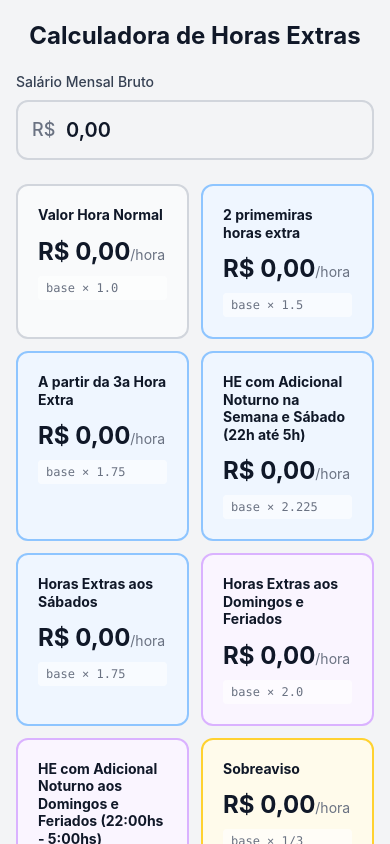
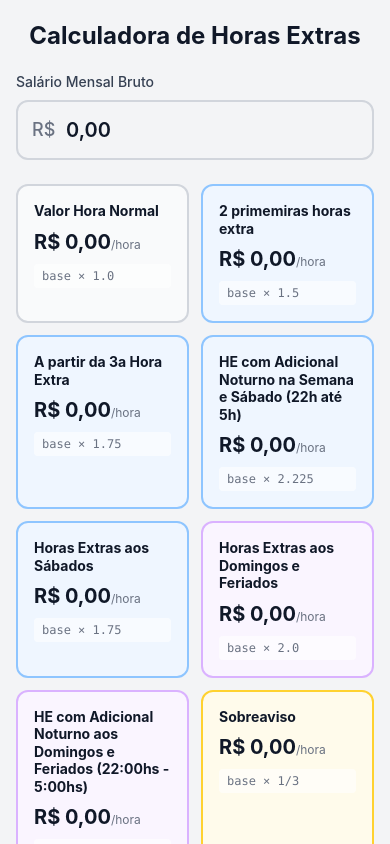
Before and after one commit to paulograbin/horasExtras, a React (Vite) app: page / in a window 390 px wide. Shown: the top 844 px of the page. Built offline with nearby package versions, Linux system fonts and the light colour scheme.

Commit message:
Tighter padding on mobile (p-4 sm:p-5), smaller text, added active:scale for touch feedback.

```diff
--- a/src/components/BandCard.tsx
+++ b/src/components/BandCard.tsx
@@ -40,17 +40,17 @@ export function BandCard({ result }: BandCardProps) {
 
   return (
     <div
-      className={`rounded-xl border-2 ${styles.border} ${styles.bg} p-5 transition-all hover:shadow-lg hover:-translate-y-0.5`}
+      className={`rounded-xl border-2 ${styles.border} ${styles.bg} p-4 sm:p-5 transition-all hover:shadow-lg hover:-translate-y-0.5 active:scale-[0.98]`}
     >
-      <div className="flex items-start justify-between mb-3">
+      <div className="flex items-start justify-between mb-2 sm:mb-3">
         <h3 className="font-bold text-gray-900 text-sm leading-tight">
           {band.name}
         </h3>
       </div>
 
-      <div className="text-2xl font-bold text-gray-900 mb-2">
+      <div className="text-xl sm:text-2xl font-bold text-gray-900 mb-2">
         {formatBRL(valorHora)}
-        <span className="text-sm font-normal text-gray-500">/hora</span>
+        <span className="text-xs sm:text-sm font-normal text-gray-500">/hora</span>
       </div>
 
       <div className="text-xs font-mono text-gray-500 bg-white/60 rounded px-2 py-1">
```
